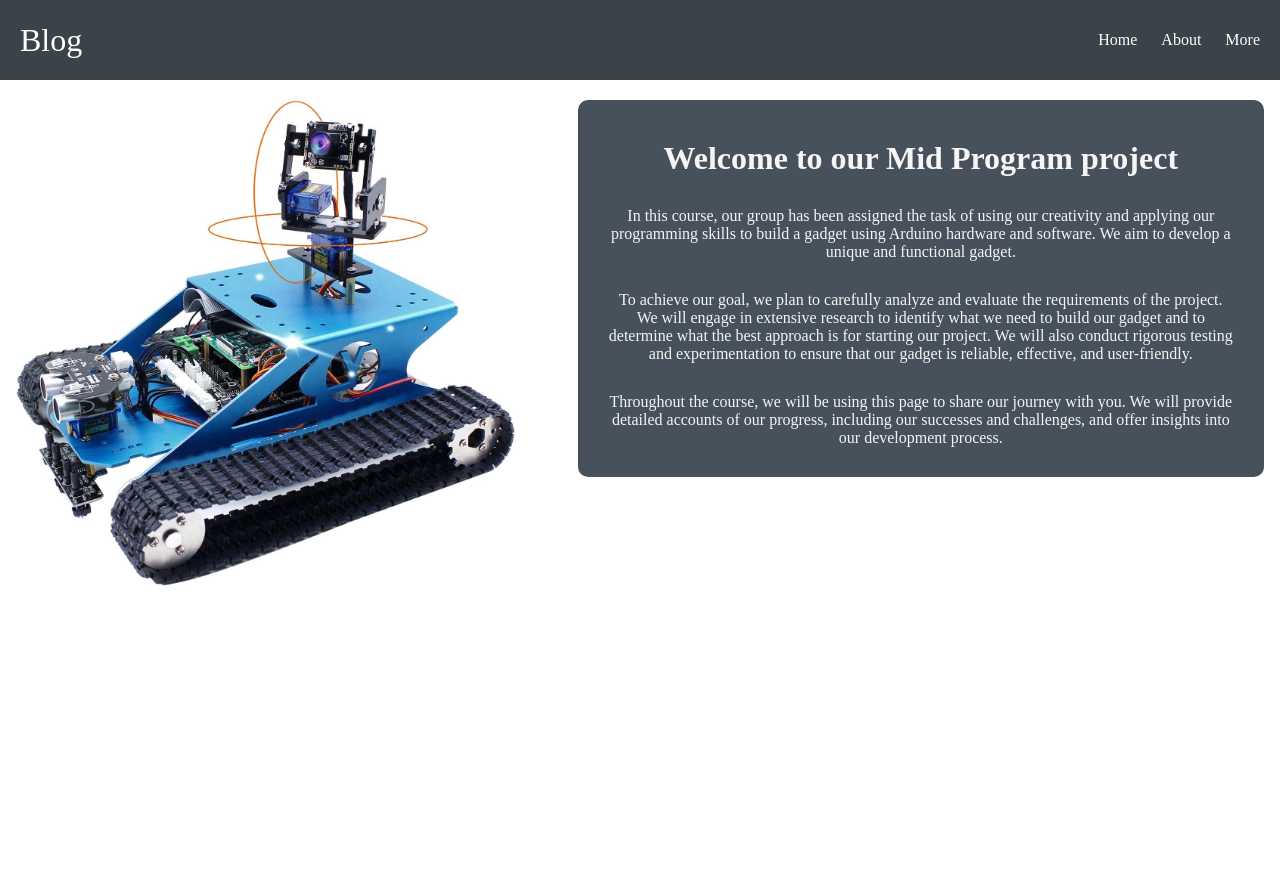
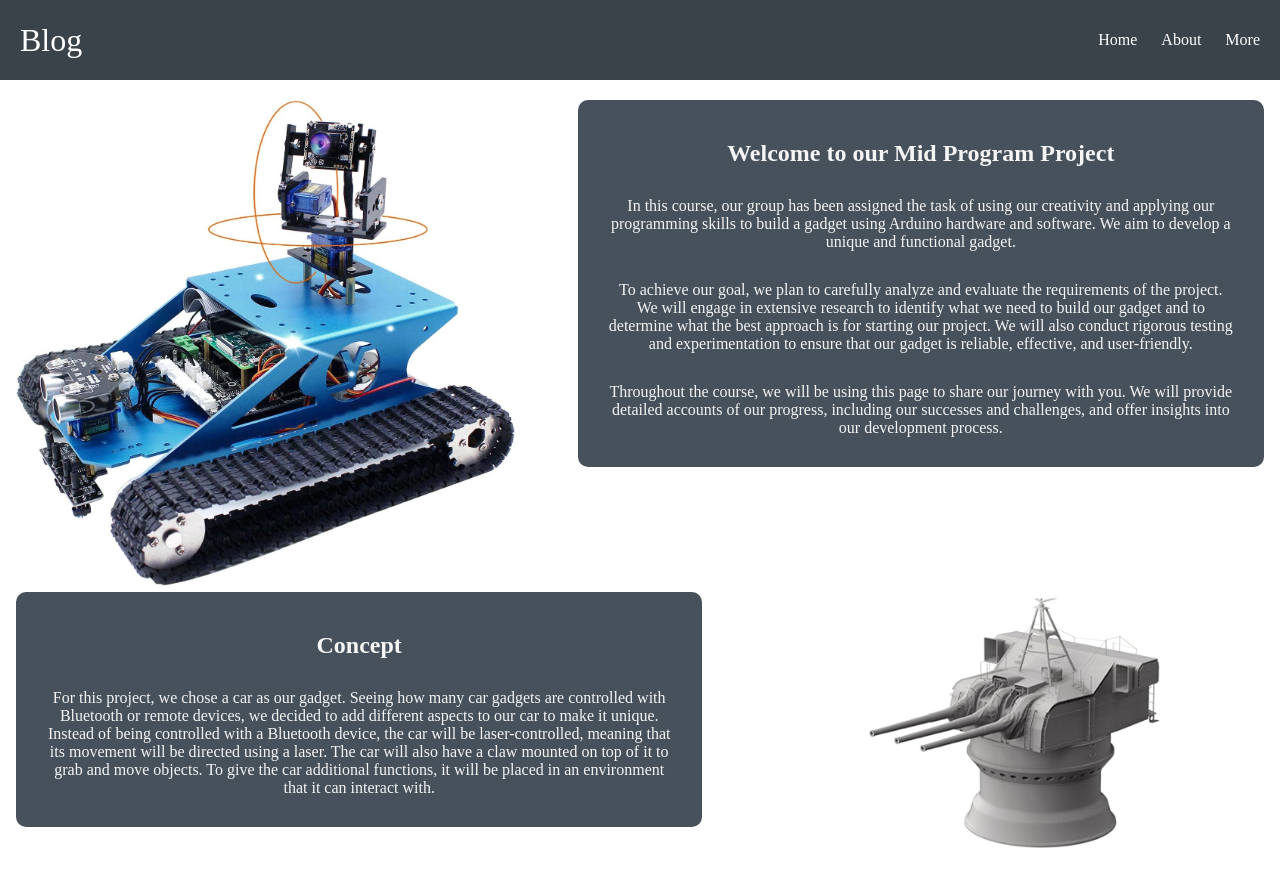
Before and after one commit to sameer3841/mp-app, a React (Create React App) app: page / in a window 1280 px wide. Before the commit the page ends 800 px from the top, so only its background shows below. Built offline with nearby package versions, Linux system fonts and the light colour scheme; a web font is replaced by a local one.

Commit message:
added turret, concept section, and transtion to buttons in header

```diff
--- a/src/App.css
+++ b/src/App.css
@@ -37,16 +37,19 @@
   align-items: center;
   padding: .25rem;
   height: 100%;
+
 }
 
 .navbar li.active {
   background-color: green;
   border-radius: 5px;
+  transition: 1s;
 }
 
 .navbar li:hover {
   background-color: #777;
   border-radius: 5px;
+  transition: 1s;
 }
 
 .container {
--- a/src/pages/Home.css
+++ b/src/pages/Home.css
@@ -1,12 +1,20 @@
 div.containerHome {
     background-color: rgb(71, 81, 91);
-    width: 55%;
+    max-width: 55%;
     margin-left: auto;
-    /* margin-right: auto; */
     padding: 20px;
     border-radius: 10px;
     margin-top: 20px;
 
+}
+div.containerHome2 {
+    background-color: rgb(71, 81, 91);
+    max-width: 55%;
+    margin-right: auto;
+
+    padding: 20px;
+    border-radius: 10px;
+    margin-top: 125px;
 }
 
 .text {
@@ -18,7 +26,19 @@ div.containerHome {
 
 }
 
+
+
 .picarimg {
     width: 40%;
     float: left;
 }
+
+.turretimg {
+    width: 40%;
+    float: right;
+    margin-top: 125px;
+}
+
+.head {
+    font-weight:900;
+}
--- a/src/pages/Home.js
+++ b/src/pages/Home.js
@@ -5,16 +5,26 @@ import './Home.css';
 export const Home = () => {
   return (
   <div>
+
     <div>
       <img className='picarimg' src={require('../images/Picar.jpg')}/>
+      </div>
     <div className='containerHome'>
-      <h1 className='text'>Welcome to our Mid Program project</h1>
+      <h2 className='text head'>Welcome to our Mid Program Project</h2>
       <p className='text para'> In this course, our group has been assigned the task of using our creativity and applying our programming skills to build a gadget using Arduino hardware and software. We aim to develop a unique and functional gadget.</p>
       <p className='text para'>To achieve our goal, we plan to carefully analyze and evaluate the requirements of the project. We will engage in extensive research to identify what we need to build our gadget and to determine what the best approach is for starting our project. We will also conduct rigorous testing and experimentation to ensure that our gadget is reliable, effective, and user-friendly.</p>
       <p className='text para'>Throughout the course, we will be using this page to share our journey with you. We will provide detailed accounts of our progress, including our successes and challenges, and offer insights into our development process. </p>
     </div>
 
+
+    <div>
+        <img className='turretimg' src={require('../images/turret.png')}/>
     </div>
+      <div className='containerHome2'>
+        <h2 className='text head'>Concept</h2>
+        <p className='text para'>For this project, we chose a car as our gadget. Seeing how many car gadgets are controlled with Bluetooth or remote devices, we decided to add different aspects to our car to make it unique. Instead of being controlled with a Bluetooth device, the car will be laser-controlled, meaning that its movement will be directed using a laser. The car will also have a claw mounted on top of it to grab and move objects. To give the car additional functions, it will be placed in an environment that it can interact with.</p>
+      </div>
+
   </div>
 
 
```
Also changed, not shown: src/images/turret.png (added).
